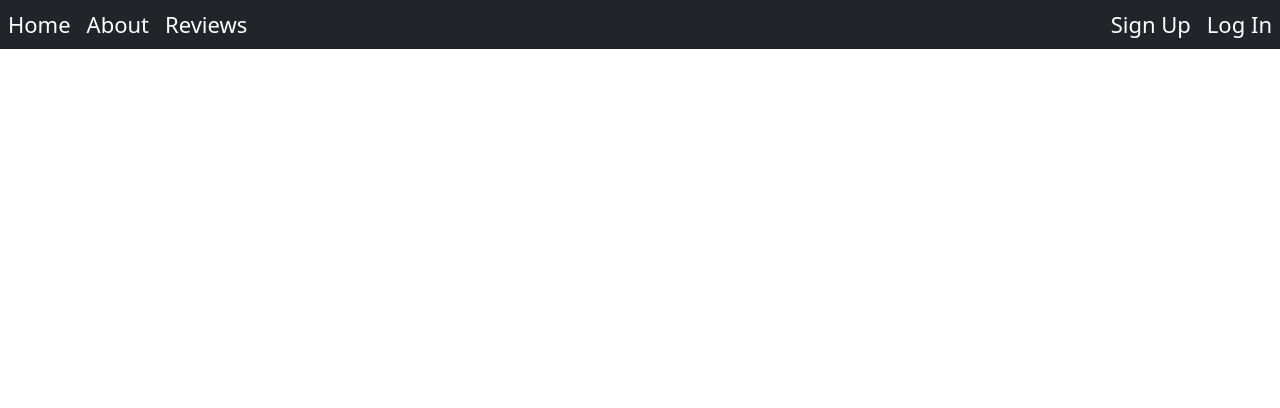
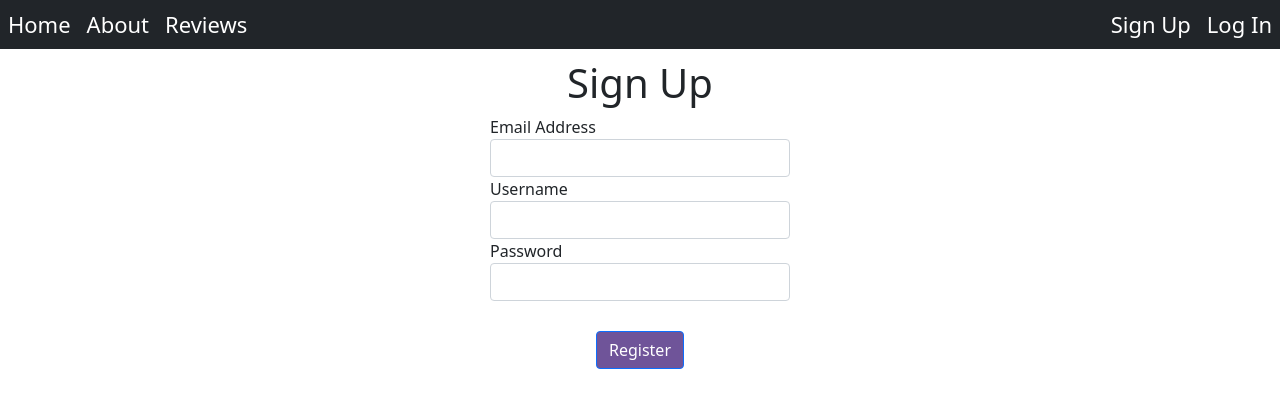
Before and after one commit to Adaminite/violet-rates-predeployment, a React (Create React App) app: page /signup in a window 1280 px wide. Shown: the top 408 px of the page. Built offline with nearby package versions, Linux system fonts and the light colour scheme.

Commit message:
Complete sign-in feature

```diff
--- a/src/backend/server.js
+++ b/src/backend/server.js
@@ -2,9 +2,9 @@ const express = require('express');
 const cors = require('cors');
 const mongoose = require('mongoose');
 const config = require('dotenv').config();
+const LocationsRouter = require('./routes/locations');
+const UsersRouter = require('./routes/users');
 
-const TestModel = require('./models/Test.model.js');
-const LocationsRouter = require('./routes/locations');
 const app = express();
 const port = process.env.PORT || 5000;
 app.use(cors());
@@ -21,6 +21,7 @@ app.get('/', (req, res) => {
 });
 
 app.use('/api/locations', LocationsRouter);
+app.use('/api/users', UsersRouter);
 
 
 app.listen(port, () => {
--- a/src/frontend/App.css
+++ b/src/frontend/App.css
@@ -40,9 +40,19 @@ body{
     align-items: center;
 }
 
-#submit-btn-ctnr{
+.submit-btn-ctnr{
     display: flex;
     justify-content: center;
     align-items: center;
     margin-top: 30px;
 }
+
+#sign-up-container{
+    display: flex;
+    justify-content: center;
+    align-items: center;
+}
+
+#sign-up-form{
+    width: 300px;
+}
--- a/src/frontend/App.js
+++ b/src/frontend/App.js
@@ -3,6 +3,7 @@ import {BrowserRouter as Router, Route, Routes} from "react-router-dom";
 import Navbar from "./pages/Navbar.js";
 import Home from "./pages/Home.js";
 import Reviews from "./pages/Reviews.js";
+import SignUp from "./pages/SignUp";
 
 const axios = require("axios");
 
@@ -10,16 +11,31 @@ const axios = require("axios");
 class App extends React.Component{
     constructor(props){
         super(props);
+
+        this.state = {
+            isSignedIn: false,
+            username: ""
+        }
+
+        this.handleSignIn = this.handleSignIn.bind(this);
+    }
+
+    handleSignIn(username){
+        this.setState({
+            isSignedIn: true,
+            username: username
+        });
     }
 
     render(){
         return(
             <div className = "app">
                 <Router>
-                    <Navbar/>
+                    <Navbar isSignedIn = {this.state.isSignedIn} currentUser = {this.state.username}/>
                     <Routes>
                         <Route exact path = "/" element={<Home/>}/>
                         <Route exact path = "/reviews" element = {<Reviews/>}/>
+                        <Route path = "/signup" element = {<SignUp handleSignIn = {this.handleSignIn}/>}/>
                     </Routes>
                 </Router>
             </div>
--- a/src/frontend/components/AddLocation.js
+++ b/src/frontend/components/AddLocation.js
@@ -76,7 +76,7 @@ class AddLocation extends React.Component{
                             <input className="form-control" name = "name" type = "text" placeholder="28742" required/>
                         </div>
 
-                        <div id ="submit-btn-ctnr" className = "form-group">
+                        <div className = "form-group submit-btn-ctnr">
                             <input style={{backgroundColor: "#6f5499"}} class = "btn btn-primary" type = "submit" value = "Add Location"/>
                         </div>
                     </div>
--- a/src/frontend/pages/Navbar.js
+++ b/src/frontend/pages/Navbar.js
@@ -5,19 +5,14 @@ class Navbar extends React.Component{
 
     constructor(props){
         super(props);
-
-        this.state = {
-            isSignedIn: false,
-            currentUser: "Omar"
-        };
     }
 
     render(){
         const linkInlineStyle = {textDecoration: 'none', color: 'inherit'};
         let rightPart;
-        if(this.state.isSignedIn){
+        if(this.props.isSignedIn){
             rightPart = <ul style = {{margin: 0, padding: 0, listStyleType: 'none'}} className = "right-items">
-                            <li style={linkInlineStyle}> Hello, {this.state.currentUser}!</li>
+                            <li style={linkInlineStyle}> Hello, {this.props.currentUser}!</li>
                             <Link style={linkInlineStyle} to = "/"> Log Out </Link>
                         </ul>
         }
--- a/src/frontend/pages/SignUp.js
+++ b/src/frontend/pages/SignUp.js
@@ -0,0 +1,85 @@
+import React from 'react';
+import {Navigate} from 'react-router-dom';
+
+const axios = require('axios');
+
+class SignUp extends React.Component{
+
+    constructor(props){
+        super(props);
+
+        this.handleSubmit = this.handleSubmit.bind(this);
+
+        this.state = {
+            toHome: false
+        }
+    }
+
+     handleSubmit(event){
+        event.preventDefault();
+        const data = event.target.elements;
+        const email = data[0].value;
+        const username = data[1].value;
+        const password = data[2].value;
+
+
+        axios.post('http://localhost:5000/api/users/add', {
+                username: username,
+                password: password,
+                email: email
+            }
+        ).then( (response) => {
+            if(response.data === "Success"){
+                this.setState({
+                    toHome: true
+                });
+
+                this.props.handleSignIn(username);
+            }
+            else{
+                console.log(response);
+                alert(response.data);
+            }
+
+        }).catch( (error) => {
+            console.log(error);
+            alert("Unable to register at this time. Please try again later");
+        })
+
+
+    }
+    render(){
+        if(this.state.toHome){
+            return <Navigate to="/" replace={true}/>
+        }
+        return(
+            <div>
+                <h1 style={{textAlign:"center", marginTop: "10px"}} class = "h1"> Sign Up </h1>
+                <div id = "sign-up-container">
+                    <form id="sign-up-form" onSubmit = {this.handleSubmit}>
+                        <div className= "form-group">
+                            <label htmlFor="email"> Email Address </label>
+                            <input className = "form-control" type = "email" name = "email" required/>
+                        </div>
+
+                        <div className= "form-group">
+                            <label htmlFor="username"> Username </label>
+                            <input className = "form-control" type = "text" name = "username" required/>
+                        </div>
+
+                        <div className= "form-group">
+                            <label htmlFor="password"> Password</label>
+                            <input className = "form-control" type = "password" name = "password" required/>
+                        </div>
+
+                        <div className = "form-group submit-btn-ctnr">
+                            <input style={{backgroundColor: "#6f5499"}} class = "btn btn-primary" type = "submit" value = "Register"/>
+                        </div>
+                    </form>
+                </div>
+            </div>
+        )
+    }
+}
+
+export default SignUp;
```
Also changed, not shown: src/backend/routes/users.js (added, +53 -0 lines).
